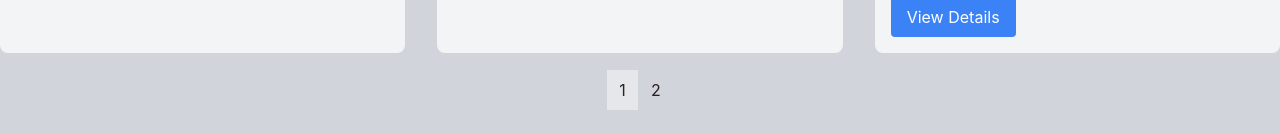
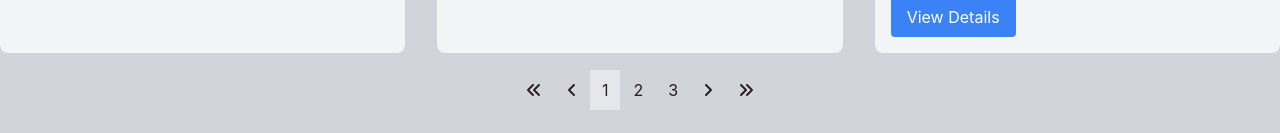
Before and after one commit to moein9/software-marketplace-frontend, a React (Vite) app: page /products in a window 1280 px wide. Shown: the part 819-952 px from the top of the page. Built offline with nearby package versions, Linux system fonts and the light colour scheme.

Commit message:
pagination

```diff
--- a/package.json
+++ b/package.json
@@ -9,6 +9,9 @@
     "preview": "vite preview"
   },
   "dependencies": {
+    "@fortawesome/fontawesome-svg-core": "^6.4.0",
+    "@fortawesome/free-solid-svg-icons": "^6.4.0",
+    "@fortawesome/react-fontawesome": "^0.2.0",
     "@heroicons/react": "^1.0.6",
     "@reduxjs/toolkit": "^1.9.3",
     "axios": "^1.3.5",
--- a/src/components/Pagination.jsx
+++ b/src/components/Pagination.jsx
@@ -1,4 +1,12 @@
-import React, { useState } from "react";
+import { FontAwesomeIcon } from "@fortawesome/react-fontawesome";
+import {
+  faAngleDoubleLeft,
+  faAngleLeft,
+  faAngleRight,
+  faAngleDoubleRight,
+} from "@fortawesome/free-solid-svg-icons";
+
+import { useState } from "react";
 
 function Pagination({ itemsPerPage, totalItems, paginate }) {
   const [activePage, setActivePage] = useState(1);
@@ -16,21 +24,51 @@ function Pagination({ itemsPerPage, totalItems, paginate }) {
   return (
     <nav className="flex justify-center my-4">
       <ul className="flex border border-gray-300 rounded-md divide-x divide-gray-300">
+        <li
+          className={`px-3 py-2 hover:bg-gray-200 cursor-pointer ${
+            activePage === 1 ? "disabled" : ""
+          }`}
+          onClick={() => handleClick(1)}
+        >
+          <FontAwesomeIcon icon={faAngleDoubleLeft} />
+        </li>
+        <li
+          className={`px-3 py-2 hover:bg-gray-200 cursor-pointer ${
+            activePage === 1 ? "disabled" : ""
+          }`}
+          onClick={() => (activePage >= 2 ? handleClick(activePage - 1) : "")}
+        >
+          <FontAwesomeIcon icon={faAngleLeft} />
+        </li>
         {pageNumbers.map((number) => (
           <li
             key={number}
-            className={`px-3 py-2 hover:bg-gray-200 ${
+            className={`px-3 py-2 hover:bg-gray-200 cursor-pointer ${
               activePage === number ? "bg-gray-200" : ""
             }`}
+            onClick={() => handleClick(number)}
           >
-            <button
-              className="focus:outline-none"
-              onClick={() => handleClick(number)}
-            >
-              {number}
-            </button>
+            {number}
           </li>
         ))}
+        <li
+          className={`px-3 py-2 hover:bg-gray-200 cursor-pointer ${
+            activePage === pageNumbers.length ? "disabled" : ""
+          }`}
+          onClick={() =>
+            activePage < pageNumbers.length ? handleClick(activePage + 1) : ""
+          }
+        >
+          <FontAwesomeIcon icon={faAngleRight} />
+        </li>
+        <li
+          className={`px-3 py-2 hover:bg-gray-200 cursor-pointer ${
+            activePage === pageNumbers.length ? "disabled" : ""
+          }`}
+          onClick={() => handleClick(pageNumbers.length)}
+        >
+          <FontAwesomeIcon icon={faAngleDoubleRight} />
+        </li>
       </ul>
     </nav>
   );
--- a/src/pages/Products.jsx
+++ b/src/pages/Products.jsx
@@ -2,7 +2,7 @@ import React from "react";
 import { Link } from "react-router-dom";
 import { useGetProductQuery } from "../redux/services/apiSlice";
 import { useState } from "react";
-import Pagination from "../components/PAgination.jsx";
+import Pagination from "../components/Pagination.jsx";
 
 function Products() {
   const { data: products, isLoading, error } = useGetProductQuery();
--- a/src/redux/services/apiSlice.js
+++ b/src/redux/services/apiSlice.js
@@ -2,7 +2,7 @@ import { createApi, fetchBaseQuery } from "@reduxjs/toolkit/query/react";
 export const productApi = createApi({
   reducerPath: "productApi",
   baseQuery: fetchBaseQuery({
-    baseUrl: "http://localhost:5173/",
+    baseUrl: "http://localhost:5174/",
   }),
   tagTypes: ["product"],
   endpoints: (builder) => ({
--- a/src/services/data/products.json
+++ b/src/services/data/products.json
@@ -42,5 +42,26 @@
     "description": "Aliquam in enim risus.",
     "price": 59.99,
     "image": "https://picsum.photos/id/6/300/200"
+  },
+  {
+    "id": 7,
+    "name": "Product 7",
+    "description": "Mauris id diam pulvinar, fermentum dolor sed, ullamcorper augue.",
+    "price": 39.99,
+    "image": "https://picsum.photos/id/4/300/200"
+  },
+  {
+    "id": 8,
+    "name": "Product 8",
+    "description": "Fusce quis neque ex.",
+    "price": 49.99,
+    "image": "https://picsum.photos/id/5/300/200"
+  },
+  {
+    "id": 9,
+    "name": "Product 9",
+    "description": "Aliquam in enim risus.",
+    "price": 59.99,
+    "image": "https://picsum.photos/id/6/300/200"
   }
 ]
```
Also changed, not shown: 1 other file (tests, documents, lock files or other folders).
